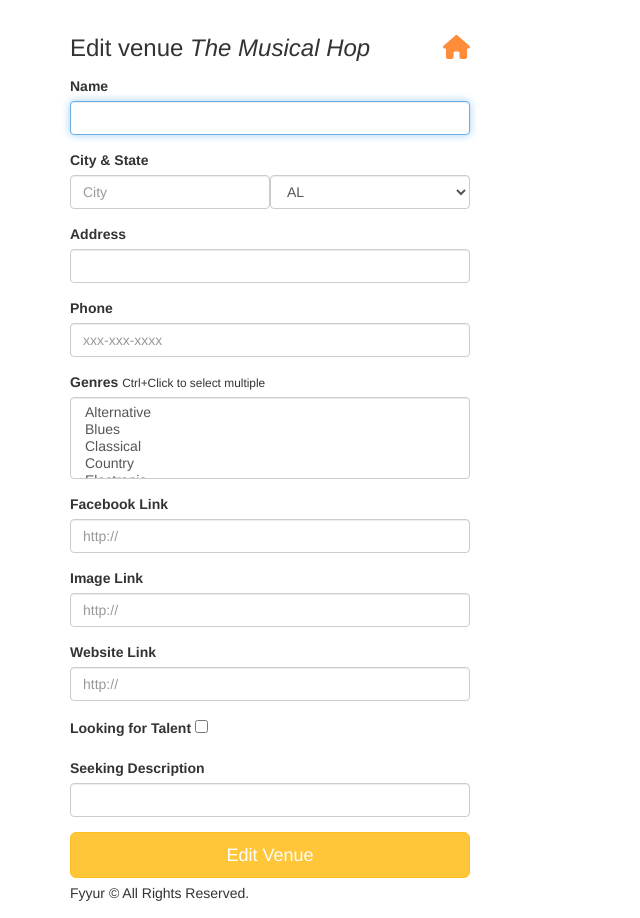
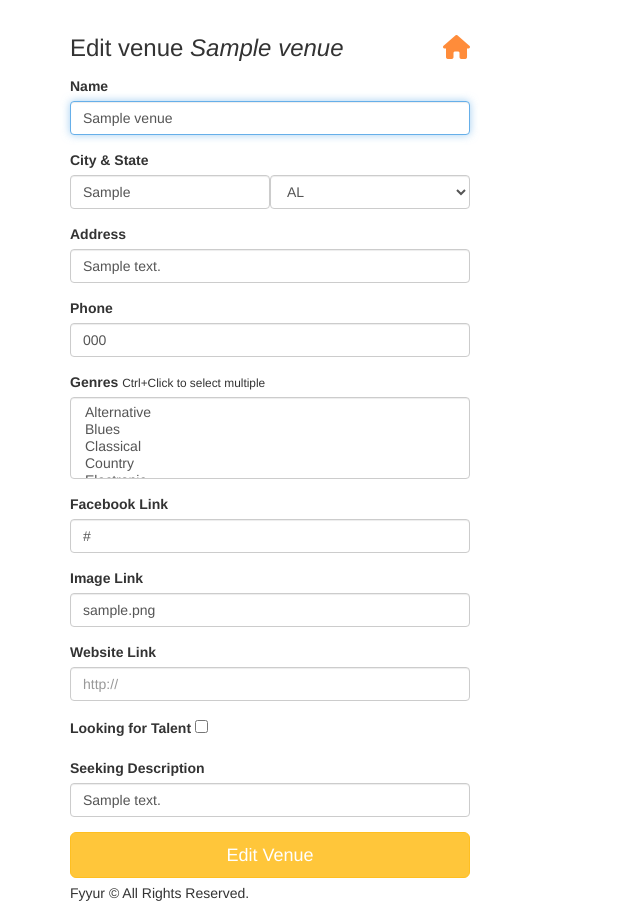
Before and after one commit to yi-cheng-peng999/Fyyur-Artist-Booking-Site, a Flask app: page /venues/1/edit in a window 1280 px wide. Shown: the part 60-978 px from the top of the page, without its empty margins (0-640 px from the left). Run offline with Flask 2, Linux system fonts and the light colour scheme; tables that the repository leaves empty hold one stand-in row (values such as "Sample post"); some libraries are stand-ins or nearby versions.

Commit message:
Implement GET /artists/<artist_id>/edit, /venues/<venue_id>/edit

```diff
--- a/app.py
+++ b/app.py
@@ -292,20 +292,9 @@ def show_artist(artist_id):
 @app.route('/artists/<int:artist_id>/edit', methods=['GET'])
 def edit_artist(artist_id):
   form = ArtistForm()
-  artist={
-    "id": 4,
-    "name": "Guns N Petals",
-    "genres": ["Rock n Roll"],
-    "city": "San Francisco",
-    "state": "CA",
-    "phone": "326-123-5000",
-    "website": "https://www.gunsnpetalsband.com",
-    "facebook_link": "https://www.facebook.com/GunsNPetals",
-    "seeking_venue": True,
-    "seeking_description": "Looking for shows to perform at in the San Francisco Bay Area!",
-    "image_link": "https://images.unsplash.com/photo-1549213783-8284d0336c4f?ixlib=rb-1.2.1&ixid=eyJhcHBfaWQiOjEyMDd9&auto=format&fit=crop&w=300&q=80"
-  }
-  # TODO: populate form with fields from artist with ID <artist_id>
+  artist = Artist.query.get(artist_id).__dict__
+
+  # DONE: populate form with fields from artist with ID <artist_id>
   return render_template('forms/edit_artist.html', form=form, artist=artist)
 
 @app.route('/artists/<int:artist_id>/edit', methods=['POST'])
@@ -318,21 +307,9 @@ def edit_artist_submission(artist_id):
 @app.route('/venues/<int:venue_id>/edit', methods=['GET'])
 def edit_venue(venue_id):
   form = VenueForm()
-  venue={
-    "id": 1,
-    "name": "The Musical Hop",
-    "genres": ["Jazz", "Reggae", "Swing", "Classical", "Folk"],
-    "address": "1015 Folsom Street",
-    "city": "San Francisco",
-    "state": "CA",
-    "phone": "123-123-1234",
-    "website": "https://www.themusicalhop.com",
-    "facebook_link": "https://www.facebook.com/TheMusicalHop",
-    "seeking_talent": True,
-    "seeking_description": "We are on the lookout for a local artist to play every two weeks. Please call us.",
-    "image_link": "https://images.unsplash.com/photo-1543900694-133f37abaaa5?ixlib=rb-1.2.1&ixid=eyJhcHBfaWQiOjEyMDd9&auto=format&fit=crop&w=400&q=60"
-  }
-  # TODO: populate form with values from venue with ID <venue_id>
+  venue = Venue.query.get(venue_id).__dict__
+
+  # DONE: populate form with values from venue with ID <venue_id>
   return render_template('forms/edit_venue.html', form=form, venue=venue)
 
 @app.route('/venues/<int:venue_id>/edit', methods=['POST'])
--- a/templates/forms/edit_venue.html
+++ b/templates/forms/edit_venue.html
@@ -6,55 +6,55 @@
       <h3 class="form-heading">Edit venue <em>{{ venue.name }}</em> <a href="{{ url_for('index') }}" title="Back to homepage"><i class="fa fa-home pull-right"></i></a></h3>
       <div class="form-group">
         <label for="name">Name</label>
-        {{ form.name(class_ = 'form-control', autofocus = true) }}
+        {{ form.name(class_ = 'form-control', autofocus = true, value=venue.name) }}
       </div>
       <div class="form-group">
           <label>City & State</label>
           <div class="form-inline">
             <div class="form-group">
-              {{ form.city(class_ = 'form-control', placeholder='City', autofocus = true) }}
+              {{ form.city(class_ = 'form-control', placeholder='City', autofocus = true, value=venue.city) }}
             </div>
             <div class="form-group">
-              {{ form.state(class_ = 'form-control', placeholder='State', autofocus = true) }}
+              {{ form.state(class_ = 'form-control', placeholder='State', autofocus = true, value=venue.state) }}
             </div>
           </div>
       </div>
       <div class="form-group">
         <label for="address">Address</label>
-        {{ form.address(class_ = 'form-control', autofocus = true) }}
+        {{ form.address(class_ = 'form-control', autofocus = true, value=venue.address) }}
       </div>
       <div class="form-group">
           <label for="phone">Phone</label>
-          {{ form.phone(class_ = 'form-control', placeholder='xxx-xxx-xxxx', autofocus = true) }}
+          {{ form.phone(class_ = 'form-control', placeholder='xxx-xxx-xxxx', autofocus = true, value=venue.phone) }}
         </div>
       <div class="form-group">
         <label for="genres">Genres</label>
         <small>Ctrl+Click to select multiple</small>
-        {{ form.genres(class_ = 'form-control', placeholder='Genres, separated by commas', autofocus = true) }}
+        {{ form.genres(class_ = 'form-control', placeholder='Genres, separated by commas', autofocus = true, value=venue.genres) }}
       </div>
       <div class="form-group">
           <label for="facebook_link">Facebook Link</label>
-          {{ form.facebook_link(class_ = 'form-control', placeholder='http://', autofocus = true) }}
+          {{ form.facebook_link(class_ = 'form-control', placeholder='http://', autofocus = true, value=venue.facebook_link) }}
        </div>
 
        <div class="form-group">
           <label for="image_link">Image Link</label>
-          {{ form.image_link(class_ = 'form-control', placeholder='http://', autofocus = true) }}
+          {{ form.image_link(class_ = 'form-control', placeholder='http://', autofocus = true, value=venue.image_link) }}
        </div>
 
        <div class="form-group">
               <label for="website_link">Website Link</label>
-              {{ form.website_link(class_ = 'form-control', placeholder='http://', autofocus = true) }}
+              {{ form.website_link(class_ = 'form-control', placeholder='http://', autofocus = true, value=venue.website_link) }}
         </div>
 
         <div class="form-group">
              <label for="seeking_talent">Looking for Talent</label>
-             {{ form.seeking_talent(placeholder='Venue', autofocus = true) }}
+             {{ form.seeking_talent(placeholder='Venue', autofocus = true, value=venue.seeking_talent) }}
         </div>
 
         <div class="form-group">
             <label for="seeking_description">Seeking Description</label>
-            {{ form.seeking_description(class_ = 'form-control', autofocus = true) }}
+            {{ form.seeking_description(class_ = 'form-control', autofocus = true, value=venue.seeking_description) }}
           </div>
 
       <input type="submit" value="Edit Venue" class="btn btn-primary btn-lg btn-block">
```
Also changed, not shown: templates/forms/edit_artist.html (+10 -10 lines).
